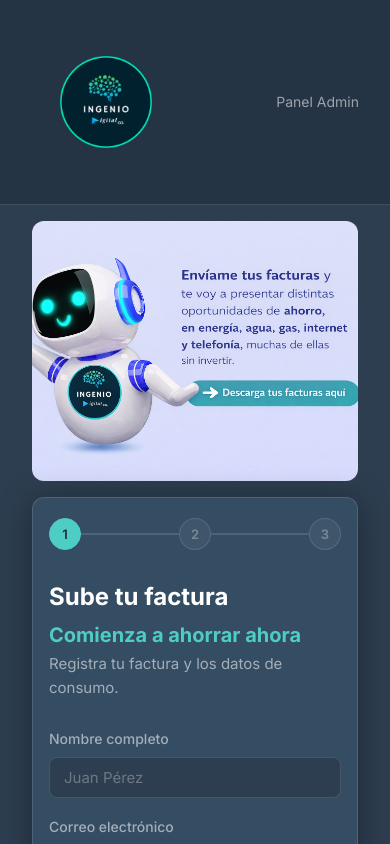
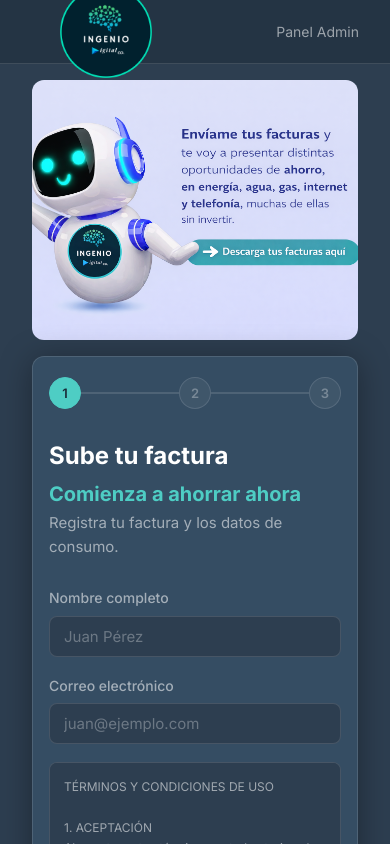
Before and after one commit to juanfelipe100/invoice-app, a React (Vite) app in the folder frontend/: page / in a window 390 px wide. Shown: the top 844 px of the page. Built offline with nearby package versions, Linux system fonts and the light colour scheme; a web font is replaced by a local one.

Commit message:
Fix mobile header height, logo overflows

```diff
--- a/frontend/src/app.css
+++ b/frontend/src/app.css
@@ -545,8 +545,9 @@ body {
 @media (max-width: 768px) {
   /* Header */
   .header {
-    height: auto;
-    padding: 4px 16px;
+    height: 64px;
+    padding: 0 16px;
+    overflow: visible;
   }
   .header-inner {
     grid-template-columns: 1fr auto;
```
